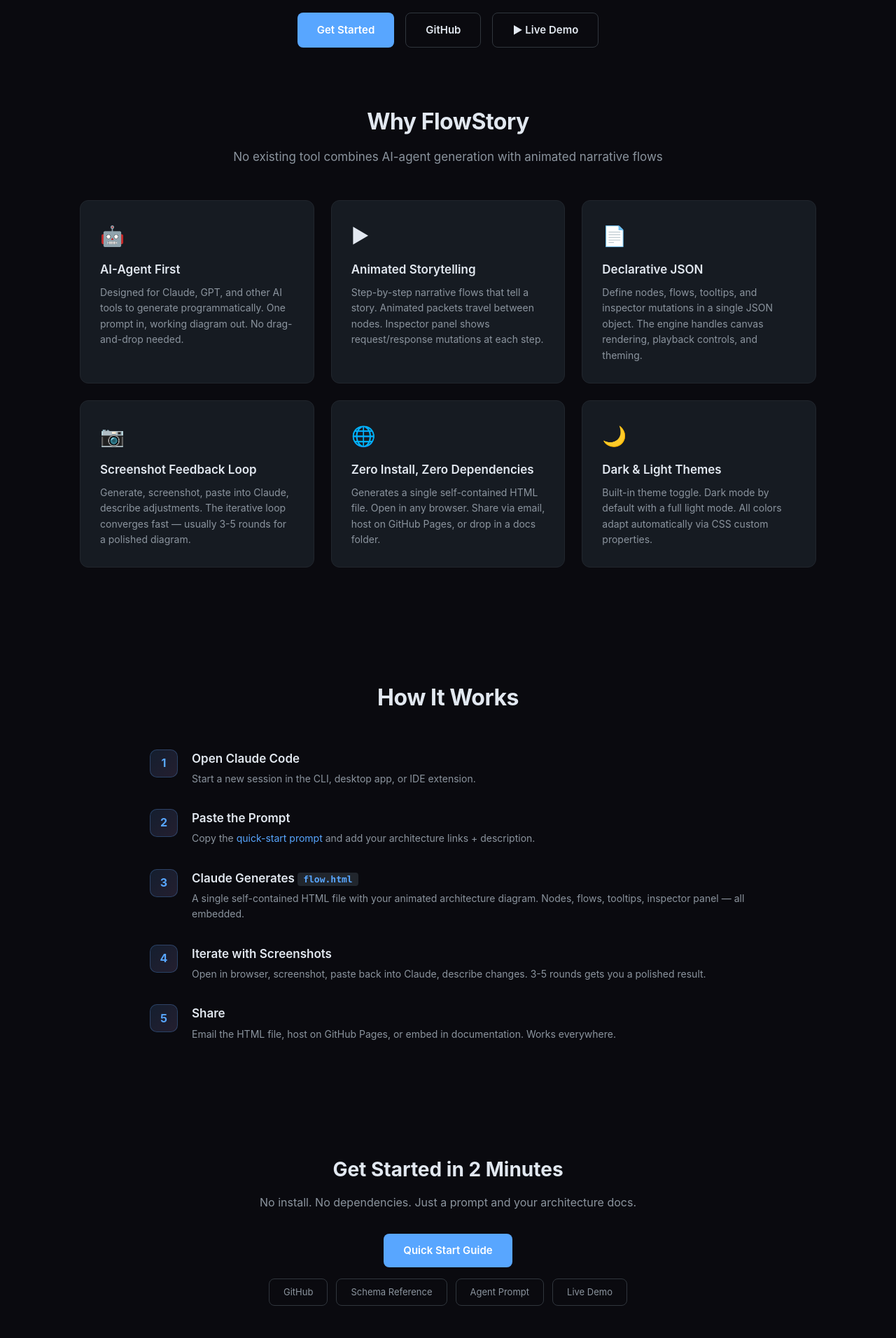
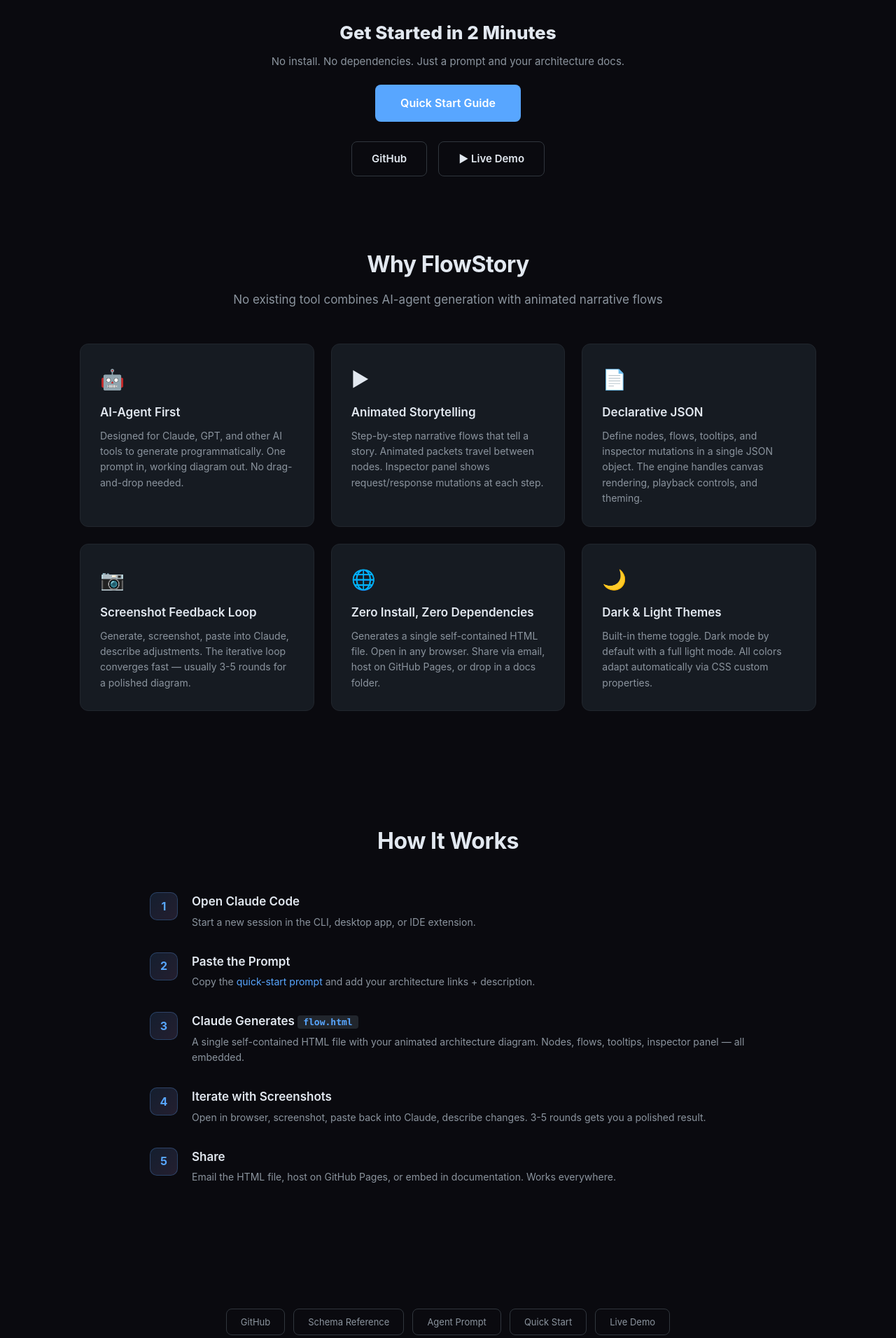
Before and after one commit to noyitz/flowstory, a website: page index.html in a window 1280 px wide. Shown: the part 740-2652 px from the top of the page at 70% size. Drawn offline with Linux system fonts and the light colour scheme.

Commit message:
CTA right after diagram, remove duplicate

```diff
--- a/index.html
+++ b/index.html
@@ -108,8 +108,12 @@
   <div style="width:100%;max-width:900px;margin:24px auto 0">
     <canvas id="hero-canvas" style="width:100%;height:300px;display:block"></canvas>
   </div>
-  <div class="hero-actions" style="margin-top:24px">
-    <a href="docs/quick-start-prompt.html" class="btn btn-primary">Get Started</a>
+  <div style="text-align:center;margin:32px 0 12px">
+    <h2 style="font-size:26px;font-weight:800;margin-bottom:8px">Get Started in 2 Minutes</h2>
+    <p style="color:var(--dim);font-size:15px;margin-bottom:20px">No install. No dependencies. Just a prompt and your architecture docs.</p>
+    <a href="docs/quick-start-prompt.html" class="btn btn-primary" style="padding:14px 36px;font-size:16px">Quick Start Guide</a>
+  </div>
+  <div class="hero-actions" style="margin-top:16px;margin-bottom:20px">
     <a href="https://github.com/noyitz/flowstory" class="btn btn-secondary">GitHub</a>
     <a href="https://noyitz.github.io/ai-gateway-docs/ai-gateway-flow.html" target="_blank" rel="noopener" class="btn btn-secondary">&#9654; Live Demo</a>
   </div>
@@ -194,13 +198,11 @@
 </section>
 
 <section class="cta">
-  <h2>Get Started in 2 Minutes</h2>
-  <p>No install. No dependencies. Just a prompt and your architecture docs.</p>
-  <a href="docs/quick-start-prompt.html" class="btn btn-primary">Quick Start Guide</a>
   <div class="cta-links">
     <a href="https://github.com/noyitz/flowstory" class="cta-link">GitHub</a>
     <a href="CLAUDE.md" class="cta-link">Schema Reference</a>
     <a href="docs/agent-prompt.md" class="cta-link">Agent Prompt</a>
+    <a href="docs/quick-start-prompt.html" class="cta-link">Quick Start</a>
     <a href="https://noyitz.github.io/ai-gateway-docs/ai-gateway-flow.html" class="cta-link">Live Demo</a>
   </div>
 </section>
```
